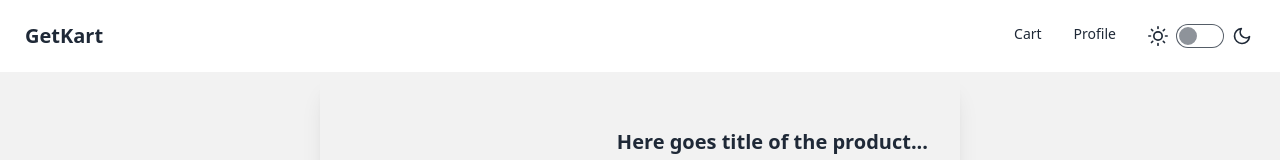
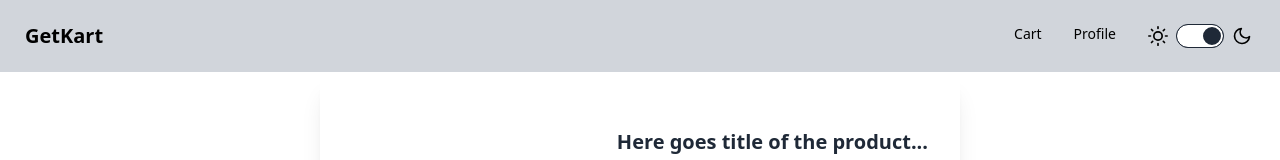
Before and after one commit to rajesh-ranjan-git/E-Commerce, a React (Vite) app: page /products/1 in a window 1280 px wide. Shown: the top 160 px of the page. Built offline with nearby package versions, Linux system fonts and the light colour scheme; no server answers.

Commit message:
Theme implemented

```diff
--- a/src/App.jsx
+++ b/src/App.jsx
@@ -1,12 +1,13 @@
 import Navbar from "./Navbar";
 import { Outlet } from "react-router";
+import ThemeController from "./utils/ThemeController";
 
 const App = () => {
   return (
-    <>
+    <ThemeController>
       <Navbar />
       <Outlet />
-    </>
+    </ThemeController>
   );
 };
 
--- a/src/Home.jsx
+++ b/src/Home.jsx
@@ -1,11 +1,16 @@
 import ProductCard from "./ProductCard";
 import ShimmerUI from "./ShimmerUI";
-import { useState, useEffect } from "react";
+import { useState, useEffect, useContext } from "react";
+import { ThemeStore } from "./utils/ThemeController";
 
 const Home = () => {
   const [allProducts, setAllProducts] = useState([]);
   const [productsData, setProductsData] = useState([]);
   const [query, setQuery] = useState("");
+  const { theme } = useContext(ThemeStore);
+
+  const darkTheme = "min-h-[92vh] p-2 bg-slate-400";
+  const lightTheme = "min-h-[92vh] p-2 bg-white";
 
   const getData = async () => {
     const data = await fetch("https://dummyjson.com/products");
@@ -46,7 +51,7 @@ const Home = () => {
   };
 
   return (
-    <div className="min-h-[92vh] p-2 bg-slate-400">
+    <div className={theme === "light" ? lightTheme : darkTheme}>
       <div className="utility flex justify-between">
         <button className="btn" onClick={handleTopRated}>
           Top Rated
--- a/src/Navbar.jsx
+++ b/src/Navbar.jsx
@@ -1,9 +1,22 @@
+import { useContext, useEffect, useState } from "react";
 import { Link } from "react-router-dom";
+import { ThemeStore } from "./utils/ThemeController";
 
 const Navbar = () => {
+  const { theme, setTheme } = useContext(ThemeStore);
+  const [activeThemeButton, setActiveThemeButton] = useState(false);
+
+  useEffect(() => {
+    setActiveThemeButton(
+      localStorage.getItem("Theme") === "light" ? false : true
+    );
+  }, []);
+
+  const darkTheme = "navbar bg-base-100 sticky z-10";
+  const lightTheme = "navbar bg-gray-300 sticky z-10 text-black";
+
   return (
-    <>
-      <div className="navbar bg-base-100 sticky z-10">
+    <div className={theme === "light" ? lightTheme : darkTheme}>
       <div className="flex-1">
         <Link to="/" className="btn btn-ghost text-xl">
           GetKart
@@ -37,6 +50,19 @@ const Navbar = () => {
                 type="checkbox"
                 value="synthwave"
                 className="toggle theme-controller"
+                checked={activeThemeButton}
+                onClick={(e) => {
+                  setTheme(theme === "light" ? "dark" : "light");
+                  localStorage.setItem(
+                    "Theme",
+                    theme === "light" ? "dark" : "light"
+                  );
+                  setActiveThemeButton(
+                    theme === "light"
+                      ? (e.target.checked = true)
+                      : (e.target.checked = false)
+                  );
+                }}
               />
               <svg
                 xmlns="http://www.w3.org/2000/svg"
@@ -56,7 +82,6 @@ const Navbar = () => {
         </ul>
       </div>
     </div>
-    </>
   );
 };
 
--- a/src/ProductCard.jsx
+++ b/src/ProductCard.jsx
@@ -1,10 +1,19 @@
+import { useContext } from "react";
 import { useNavigate } from "react-router";
+import { ThemeStore } from "./utils/ThemeController";
 
 const ProductCard = ({ item }) => {
   const { id, thumbnail, title, brand, category, price, rating, description } =
     item;
 
   const Navigate = useNavigate();
+
+  const { theme } = useContext(ThemeStore);
+
+  const darkTheme =
+    "card card-compact h-[30rem] w-96 bg-base-100 shadow-xl my-2  cursor-pointer";
+  const lightTheme =
+    "card card-compact h-[30rem] w-96 bg-gray-300 shadow-xl my-2  cursor-pointer text-black";
 
   const handleProductRouting = () => {
     Navigate(`/products/${id}`);
@@ -26,7 +35,7 @@ const ProductCard = ({ item }) => {
   };
   return (
     <div
-      className="card card-compact h-[30rem] w-96 bg-base-100 shadow-xl my-2  cursor-pointer"
+      className={theme === "light" ? lightTheme : darkTheme}
       onClick={handleProductRouting}
     >
       <figure>
--- a/src/SingleProductPage.jsx
+++ b/src/SingleProductPage.jsx
@@ -1,6 +1,7 @@
-import React, { useState, useEffect } from "react";
+import React, { useState, useEffect, useContext } from "react";
 import { useParams } from "react-router-dom";
 import SingleProductShimmer from "./SingleProductShimmer";
+import { ThemeStore } from "./utils/ThemeController";
 
 const SingleProductPage = () => {
   const [obj, setObj] = useState({
@@ -14,6 +15,11 @@ const SingleProductPage = () => {
     category: "Here goes category of the product...",
   });
   const { id } = useParams();
+
+  const { theme } = useContext(ThemeStore);
+
+  const darkTheme = "bg-base-200 w-screen h-[92vh]";
+  const lightTheme = "bg-white w-screen h-[92vh]";
 
   const getData = async () => {
     const data = await fetch(`https://dummyjson.com/products/${id}`);
@@ -32,7 +38,7 @@ const SingleProductPage = () => {
   const { thumbnail, title, brand, category, price, rating, stock } = obj;
 
   return (
-    <div className="bg-base-200 w-screen h-[92vh]">
+    <div className={theme === "light" ? lightTheme : darkTheme}>
       <div className="card card-side shadow-xl w-1/2 mx-auto pt-6">
         <figure>
           <img src={thumbnail} alt="Product" />
--- /dev/null
+++ b/src/utils/ThemeController.jsx
@@ -0,0 +1,15 @@
+import React, { useState } from "react";
+import { createContext } from "react";
+
+export const ThemeStore = createContext(null);
+
+const ThemeController = ({ children }) => {
+  const [theme, setTheme] = useState(localStorage.getItem("Theme") || "light");
+  return (
+    <ThemeStore.Provider value={{ theme, setTheme }}>
+      {children}
+    </ThemeStore.Provider>
+  );
+};
+
+export default ThemeController;
```
Lines whose indentation alone changed are shown as unchanged.
